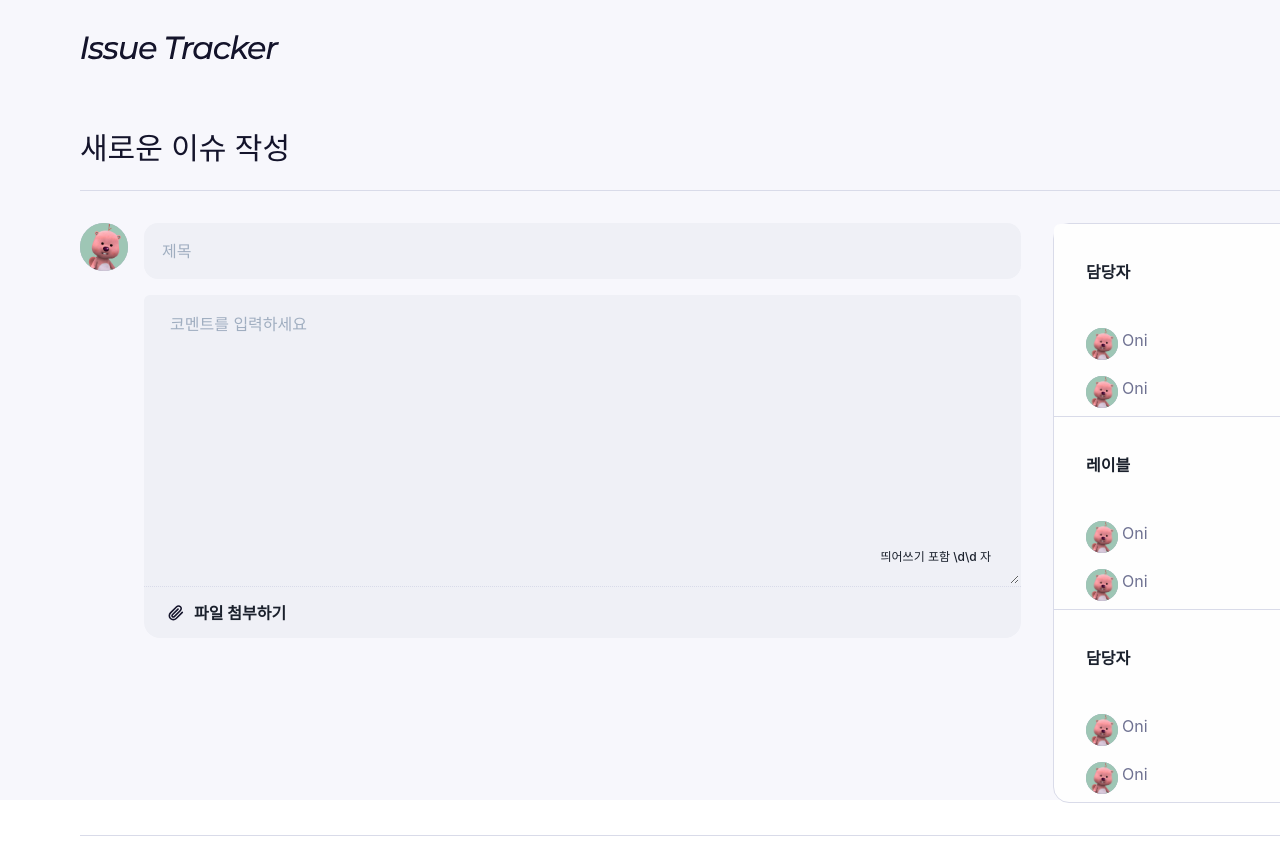
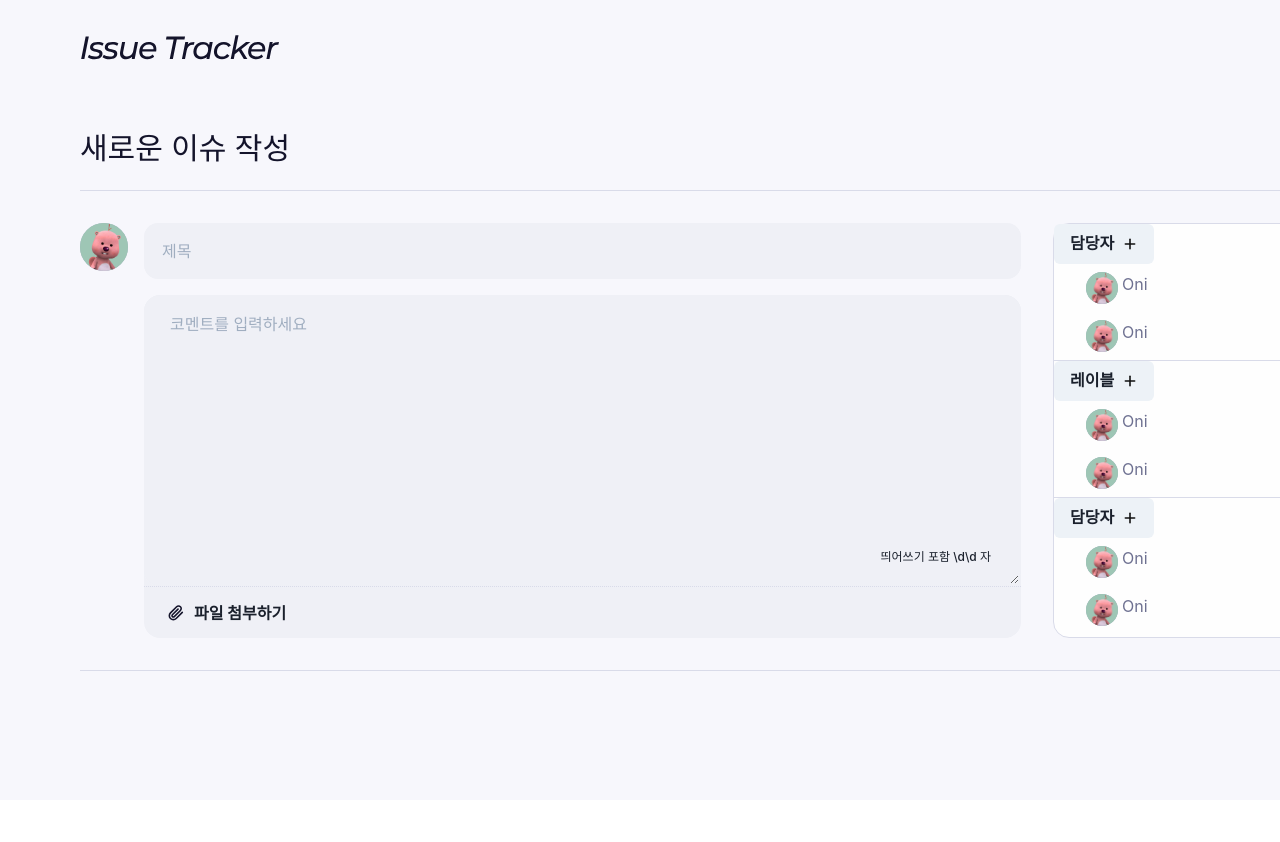
Before and after one commit to codesquad-members-2021/issue-tracker, a React (Create React App) app in the folder FE/issue-tracker/: page /new-issue in a window 1280 px wide. Shown: the top 842 px of the page. After the commit the page ends 800 px from the top, so only its background shows below. Built offline with nearby package versions, Linux system fonts and the light colour scheme.

Commit message:
Chore: #18 공통으로 사용되는 chakra 관련 스타일 파일 생성 및 정리

```diff
--- a/FE/issue-tracker/src/components/issues/table/style.ts
+++ /dev/null
@@ -1,8 +0,0 @@
-export const menuBtnStyle = {
-  background: 'transparent',
-  padding: '5px',
-  width: 'auto',
-  height: '30px',
-  color: 'gr_label',
-  marginLeft: '12px',
-};
--- a/FE/issue-tracker/src/components/newIssue/TextBox.tsx
+++ b/FE/issue-tracker/src/components/newIssue/TextBox.tsx
@@ -3,8 +3,8 @@ import styled from 'styled-components';
 import { Input } from '@chakra-ui/input';
 import { Textarea } from '@chakra-ui/textarea';
 
-import { contentsInput, titleInput } from './chakraStyle';
 import { ReactComponent as FileIcon } from '@assets/file.svg';
+import { contentsInput, titleInput } from './style';
 
 function TextBox() {
   return (
--- a/FE/issue-tracker/src/components/newIssue/chakraStyle.ts
+++ /dev/null
@@ -1,46 +0,0 @@
-const titleInput = {
-  marginBottom: '16px',
-  padding: '16px',
-  height: '56px',
-  variant: 'filled',
-  background: 'gr_inputBackground',
-  placeholder: '제목',
-  borderRadius: '14px',
-};
-
-const contentsInput = {
-  size: 'md',
-  height: '291px',
-  padding: '16px 24px',
-  background: 'gr_inputBackground',
-  placeholder: '코멘트를 입력하세요',
-  variant: 'filled',
-};
-
-const menuBtnStyle = {
-  padding: '34px 32px',
-  display: 'flex',
-  width: '100%',
-  height: '96px',
-  background: 'gr_offWhite',
-  variant: 'unstyled',
-  justifyContent: 'space-between',
-};
-
-const menuItemStyle = {
-  display: 'flex',
-  justifyContent: 'space-between',
-};
-
-const checkBoxStyle = {
-  colorScheme: 'cyan',
-  borderColor: 'gr_label',
-};
-
-export {
-  titleInput,
-  contentsInput,
-  checkBoxStyle,
-  menuItemStyle,
-  menuBtnStyle,
-};
--- /dev/null
+++ b/FE/issue-tracker/src/components/newIssue/style.ts
@@ -0,0 +1,27 @@
+const titleInput = {
+  marginBottom: '16px',
+  padding: '16px',
+  height: '56px',
+  variant: 'filled',
+  background: 'gr_inputBackground',
+  placeholder: '제목',
+  borderRadius: '14px',
+};
+
+const contentsInput = {
+  size: 'md',
+  height: '291px',
+  padding: '16px 24px',
+  background: 'gr_inputBackground',
+  placeholder: '코멘트를 입력하세요',
+  variant: 'filled',
+  borderRadius: '16px',
+};
+
+const progressBar = {
+  hasStripe: true,
+  colorScheme: 'green',
+  borderRadius: '16px',
+};
+
+export { titleInput, contentsInput, progressBar };
```
Also changed, not shown: FE/issue-tracker/src/components/common/chakraStyle.ts (added, +21 -0 lines).
